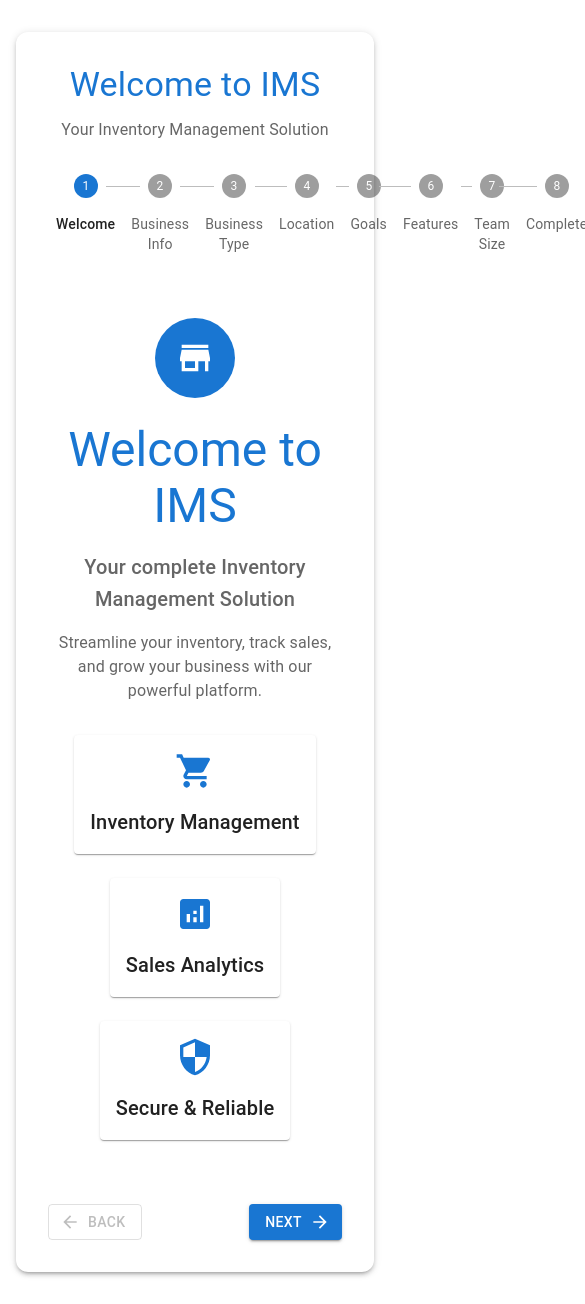
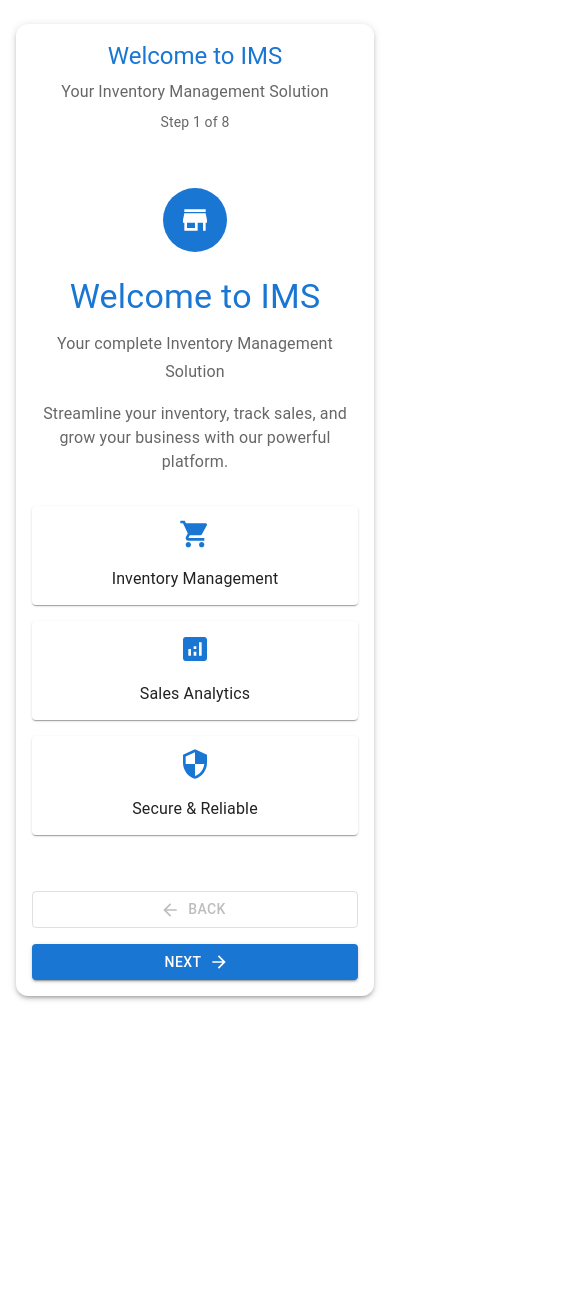
Before and after one commit to olarithecreator/IMS, a React (Create React App) app: page / in a window 390 px wide. Shown: the whole page, 585 px wide, since content can reach past the window. After the commit the page ends 1020 px from the top, so only its background shows below. Built offline with nearby package versions, Linux system fonts and the light colour scheme.

Commit message:
Onboarding (1.02.3): responsive typography, spacing, grid; mobile-friendly cards and inputs

```diff
--- a/src/screens/Onboarding.js
+++ b/src/screens/Onboarding.js
@@ -71,6 +71,7 @@ const Onboarding = () => {
 
   const currentStepIndex = steps.findIndex(s => s.id === step);
   const currentStep = steps[currentStepIndex];
+  const totalSteps = steps.length;
 
   const handleNext = () => {
     if (currentStepIndex < steps.length - 1) {
@@ -96,39 +97,29 @@ const Onboarding = () => {
     switch (step) {
       case '1.0':
         return (
-          <Box textAlign="center" py={4}>
-            <Avatar sx={{ width: 80, height: 80, mx: 'auto', mb: 3, bgcolor: 'primary.main' }}>
-              <Store sx={{ fontSize: 40 }} />
+          <Box textAlign="center" py={{ xs: 3, sm: 4 }}>
+            <Avatar sx={{ width: { xs: 64, sm: 80 }, height: { xs: 64, sm: 80 }, mx: 'auto', mb: 3, bgcolor: 'primary.main' }}>
+              <Store sx={{ fontSize: { xs: 32, sm: 40 } }} />
             </Avatar>
-            <Typography variant="h3" gutterBottom color="primary">
+            <Typography sx={{ typography: { xs: 'h4', sm: 'h3' } }} gutterBottom color="primary">
               Welcome to IMS
             </Typography>
-            <Typography variant="h6" color="text.secondary" paragraph>
+            <Typography sx={{ typography: { xs: 'subtitle1', sm: 'h6' } }} color="text.secondary" paragraph>
               Your complete Inventory Management Solution
             </Typography>
             <Typography variant="body1" color="text.secondary" paragraph>
               Streamline your inventory, track sales, and grow your business with our powerful platform.
             </Typography>
             <Box mt={4}>
-              <Grid container spacing={3} justifyContent="center">
-                <Grid item>
-                  <Card sx={{ textAlign: 'center', p: 2 }}>
-                    <ShoppingCart sx={{ fontSize: 40, color: 'primary.main', mb: 1 }} />
-                    <Typography variant="h6">Inventory Management</Typography>
-                  </Card>
-                </Grid>
-                <Grid item>
-                  <Card sx={{ textAlign: 'center', p: 2 }}>
-                    <Analytics sx={{ fontSize: 40, color: 'primary.main', mb: 1 }} />
-                    <Typography variant="h6">Sales Analytics</Typography>
-                  </Card>
-                </Grid>
-                <Grid item>
-                  <Card sx={{ textAlign: 'center', p: 2 }}>
-                    <Security sx={{ fontSize: 40, color: 'primary.main', mb: 1 }} />
-                    <Typography variant="h6">Secure & Reliable</Typography>
-                  </Card>
-                </Grid>
+              <Grid container spacing={2} justifyContent="center">
+                {[{ icon: <ShoppingCart />, title: 'Inventory Management' }, { icon: <Analytics />, title: 'Sales Analytics' }, { icon: <Security />, title: 'Secure & Reliable' }].map((item) => (
+                  <Grid item xs={12} sm={6} md={4} key={item.title}>
+                    <Card sx={{ textAlign: 'center', p: { xs: 1.5, sm: 2 } }}>
+                      {React.cloneElement(item.icon, { sx: { fontSize: { xs: 32, sm: 40 }, color: 'primary.main', mb: 1 } })}
+                      <Typography sx={{ typography: { xs: 'subtitle1', sm: 'h6' } }}>{item.title}</Typography>
+                    </Card>
+                  </Grid>
+                ))}
               </Grid>
             </Box>
           </Box>
@@ -136,14 +127,14 @@ const Onboarding = () => {
 
       case '1.1':
         return (
-          <Box py={4}>
+          <Box py={{ xs: 3, sm: 4 }}>
             <Typography variant="h4" gutterBottom>
               Tell us about your business
             </Typography>
             <Typography variant="body1" color="text.secondary" paragraph>
               This helps us customize your experience and provide relevant features.
             </Typography>
-            <Grid container spacing={3} mt={3}>
+            <Grid container spacing={{ xs: 2, sm: 3 }} mt={3}>
               <Grid item xs={12} md={6}>
                 <TextField
                   fullWidth
@@ -178,14 +169,14 @@ const Onboarding = () => {
 
       case '1.2':
         return (
-          <Box py={4}>
+          <Box py={{ xs: 3, sm: 4 }}>
             <Typography variant="h4" gutterBottom>
               What type of business do you run?
             </Typography>
             <Typography variant="body1" color="text.secondary" paragraph>
               Select the category that best describes your business.
             </Typography>
-            <Grid container spacing={3} mt={3}>
+            <Grid container spacing={{ xs: 2, sm: 3 }} mt={3}>
               {['Retail Store', 'E-commerce', 'Wholesale', 'Manufacturing', 'Restaurant', 'Service Business', 'Other'].map((type) => (
                 <Grid item xs={12} sm={6} md={4} key={type}>
                   <Card
@@ -193,13 +184,14 @@ const Onboarding = () => {
                       cursor: 'pointer',
                       border: formData.businessType === type ? 2 : 1,
                       borderColor: formData.businessType === type ? 'primary.main' : 'divider',
-                      '&:hover': { borderColor: 'primary.main' }
+                      '&:hover': { borderColor: 'primary.main' },
+                      height: '100%'
                     }}
                     onClick={() => handleInputChange('businessType', type)}
                   >
-                    <CardContent sx={{ textAlign: 'center', py: 3 }}>
-                      <Business sx={{ fontSize: 40, color: 'primary.main', mb: 2 }} />
-                      <Typography variant="h6">{type}</Typography>
+                    <CardContent sx={{ textAlign: 'center', py: { xs: 2, sm: 3 } }}>
+                      <Business sx={{ fontSize: { xs: 32, sm: 40 }, color: 'primary.main', mb: 2 }} />
+                      <Typography sx={{ typography: { xs: 'subtitle1', sm: 'h6' } }}>{type}</Typography>
                     </CardContent>
                   </Card>
                 </Grid>
@@ -210,14 +202,14 @@ const Onboarding = () => {
 
       case '1.3':
         return (
-          <Box py={4}>
+          <Box py={{ xs: 3, sm: 4 }}>
             <Typography variant="h4" gutterBottom>
               Where is your business located?
             </Typography>
             <Typography variant="body1" color="text.secondary" paragraph>
               This helps us provide location-specific features and support.
             </Typography>
-            <Grid container spacing={3} mt={3}>
+            <Grid container spacing={{ xs: 2, sm: 3 }} mt={3}>
               <Grid item xs={12} md={6}>
                 <TextField
                   fullWidth
@@ -260,14 +252,14 @@ const Onboarding = () => {
 
       case '2.0':
         return (
-          <Box py={4}>
+          <Box py={{ xs: 3, sm: 4 }}>
             <Typography variant="h4" gutterBottom>
               What are your primary business goals?
             </Typography>
             <Typography variant="body1" color="text.secondary" paragraph>
               Select all that apply to help us prioritize features for you.
             </Typography>
-            <Grid container spacing={3} mt={3}>
+            <Grid container spacing={{ xs: 2, sm: 3 }} mt={3}>
               {[
                 'Increase sales and revenue',
                 'Reduce inventory costs',
@@ -300,14 +292,14 @@ const Onboarding = () => {
 
       case '2.1':
         return (
-          <Box py={4}>
+          <Box py={{ xs: 3, sm: 4 }}>
             <Typography variant="h4" gutterBottom>
               Which features are most important to you?
             </Typography>
             <Typography variant="body1" color="text.secondary" paragraph>
               Choose the features that will have the biggest impact on your business.
             </Typography>
-            <Grid container spacing={3} mt={3}>
+            <Grid container spacing={{ xs: 2, sm: 3 }} mt={3}>
               {[
                 'Real-time inventory tracking',
                 'Sales analytics and reporting',
@@ -341,14 +333,14 @@ const Onboarding = () => {
 
       case '2.2':
         return (
-          <Box py={4}>
+          <Box py={{ xs: 3, sm: 4 }}>
             <Typography variant="h4" gutterBottom>
               How many employees work in your business?
             </Typography>
             <Typography variant="body1" color="text.secondary" paragraph>
               This helps us determine the right plan and features for your team size.
             </Typography>
-            <Grid container spacing={3} mt={3}>
+            <Grid container spacing={{ xs: 2, sm: 3 }} mt={3}>
               <Grid item xs={12}>
                 <FormControl component="fieldset">
                   <RadioGroup
@@ -378,12 +370,12 @@ const Onboarding = () => {
 
       case '2.3':
         return (
-          <Box textAlign="center" py={4}>
-            <CheckCircle sx={{ fontSize: 80, color: 'success.main', mb: 3 }} />
-            <Typography variant="h3" gutterBottom color="success.main">
+          <Box textAlign="center" py={{ xs: 3, sm: 4 }}>
+            <CheckCircle sx={{ fontSize: { xs: 64, sm: 80 }, color: 'success.main', mb: 3 }} />
+            <Typography sx={{ typography: { xs: 'h4', sm: 'h3' } }} gutterBottom color="success.main">
               You're all set!
             </Typography>
-            <Typography variant="h6" color="text.secondary" paragraph>
+            <Typography sx={{ typography: { xs: 'subtitle1', sm: 'h6' } }} color="text.secondary" paragraph>
               We've gathered all the information we need to customize your IMS experience.
             </Typography>
             <Typography variant="body1" color="text.secondary" paragraph>
@@ -395,7 +387,7 @@ const Onboarding = () => {
                 size="large"
                 onClick={() => navigate('/register')}
                 endIcon={<ArrowForward />}
-                sx={{ px: 4, py: 1.5 }}
+                sx={{ px: { xs: 3, sm: 4 }, py: { xs: 1, sm: 1.5 } }}
               >
                 Create Your Account
               </Button>
@@ -409,20 +401,23 @@ const Onboarding = () => {
   };
 
   return (
-    <Container maxWidth="lg" sx={{ py: 4 }}>
-      <Paper elevation={3} sx={{ p: 4, borderRadius: 3 }}>
+    <Container maxWidth="md" sx={{ py: { xs: 3, sm: 4 } }}>
+      <Paper elevation={3} sx={{ p: { xs: 2, sm: 4 }, borderRadius: 3 }}>
         {/* Header */}
         <Box textAlign="center" mb={4}>
-          <Typography variant="h4" color="primary" gutterBottom>
+          <Typography sx={{ typography: { xs: 'h5', sm: 'h4' } }} color="primary" gutterBottom>
             {currentStep.title}
           </Typography>
           <Typography variant="body1" color="text.secondary">
             {currentStep.description}
           </Typography>
+          <Typography variant="body2" color="text.secondary" sx={{ mt: 1, display: { xs: 'block', sm: 'none' } }}>
+            Step {currentStepIndex + 1} of {totalSteps}
+          </Typography>
         </Box>
 
         {/* Stepper */}
-        <Box mb={4}>
+        <Box mb={4} sx={{ display: { xs: 'none', sm: 'block' } }}>
           <Stepper activeStep={currentStepIndex} alternativeLabel>
             {steps.map((stepItem) => (
               <Step key={stepItem.id}>
@@ -436,12 +431,13 @@ const Onboarding = () => {
         {renderStepContent()}
 
         {/* Navigation */}
-        <Box display="flex" justifyContent="space-between" mt={4}>
+        <Box display="flex" justifyContent="space-between" mt={4} sx={{ flexDirection: { xs: 'column', sm: 'row' }, gap: 2 }}>
           <Button
             variant="outlined"
             onClick={handleBack}
             disabled={currentStepIndex === 0}
             startIcon={<ArrowBack />}
+            sx={{ width: { xs: '100%', sm: 'auto' } }}
           >
             Back
           </Button>
@@ -449,6 +445,7 @@ const Onboarding = () => {
             variant="contained"
             onClick={handleNext}
             endIcon={currentStepIndex === steps.length - 1 ? null : <ArrowForward />}
+            sx={{ width: { xs: '100%', sm: 'auto' } }}
           >
             {currentStepIndex === steps.length - 1 ? 'Get Started' : 'Next'}
           </Button>
```
